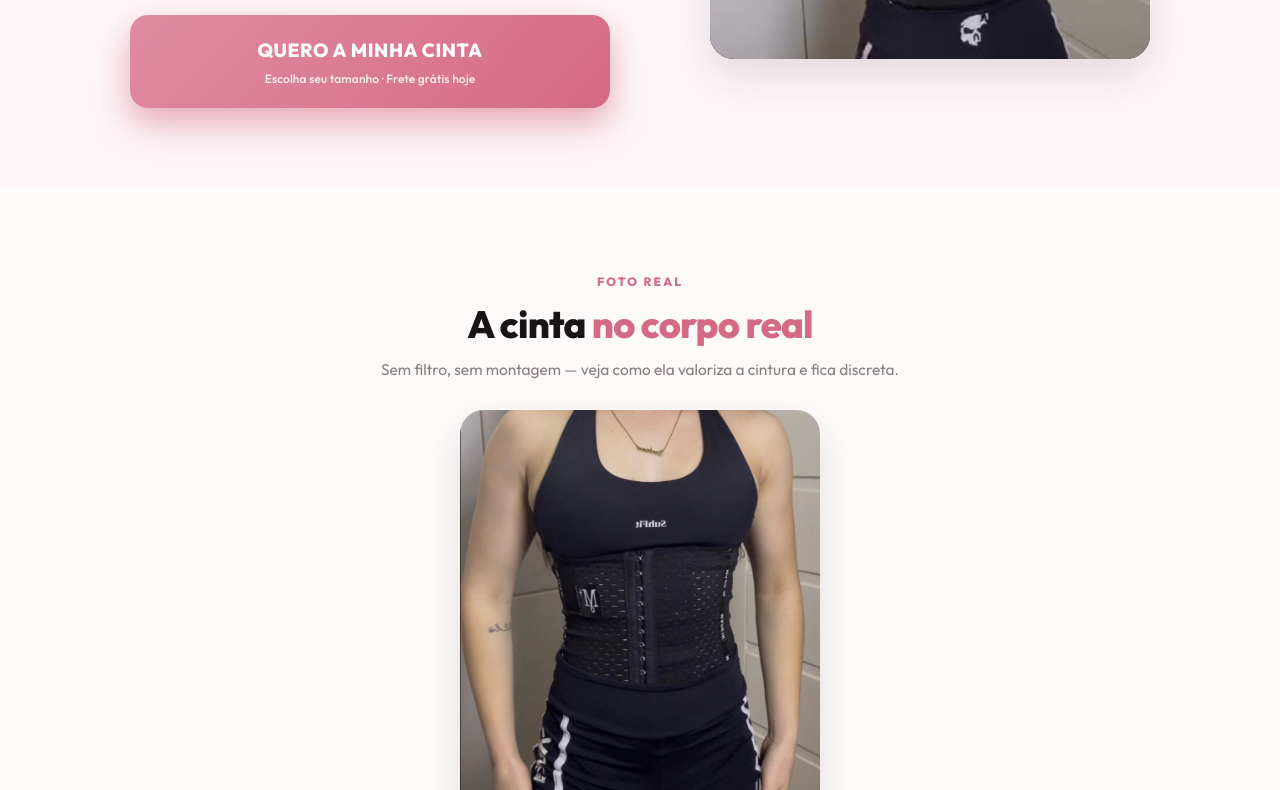
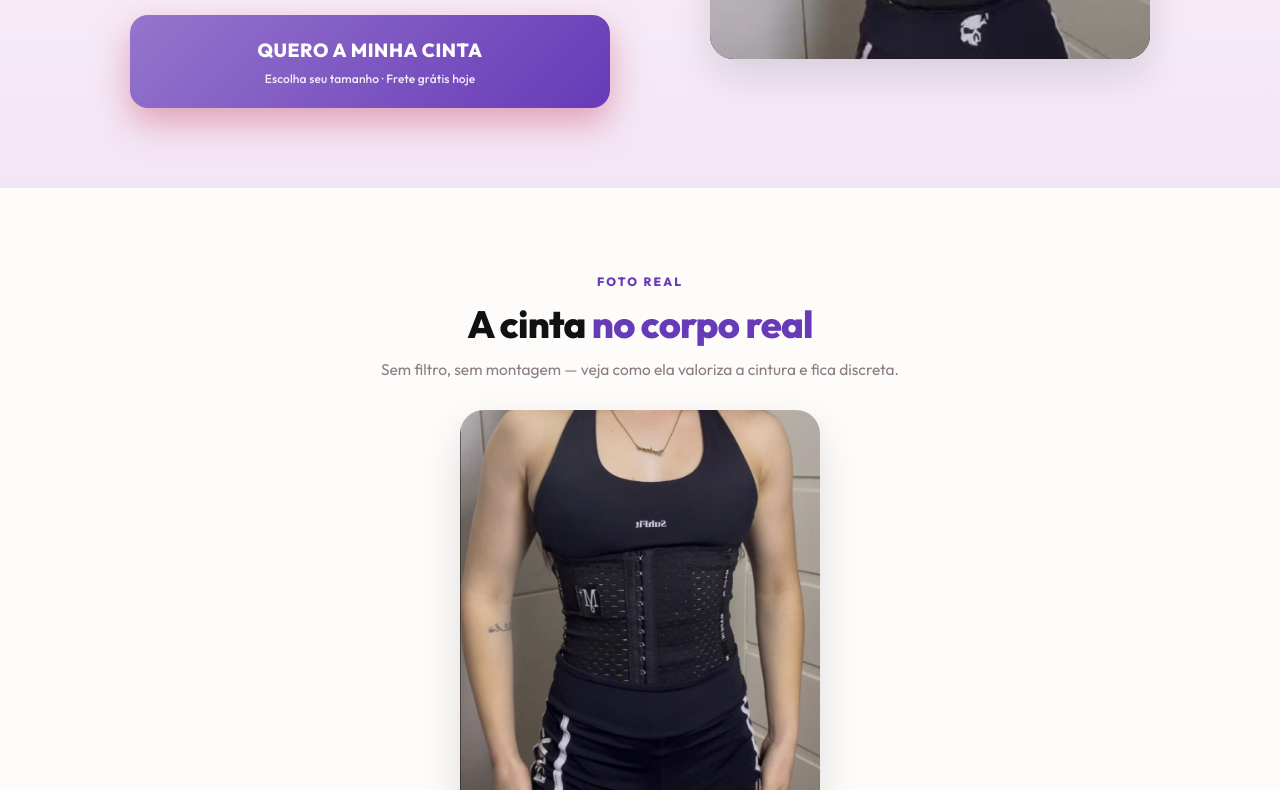
Before and after one commit to spotiify-avalia/cinta-modeladora, a plain HTML site: page index.html in a window 1280 px wide. Shown: the part 645-1435 px from the top of the page. Drawn offline with Linux system fonts and the light colour scheme; grey boxes are pictures that could not be loaded.

Commit message:
Add files via upload

```diff
--- a/style.css
+++ b/style.css
@@ -1,21 +1,21 @@
 :root {
-  --preto: #181516;
-  --preto-soft: #2E292A;
-  --nude-claro: #FDFBFA;
-  --nude: #F4EBE6;
-  --nude-dark: #E6D5CB;
-  --rosa: #EAC0C8;
-  --rosa-forte: #E18BA3;
-  --rosa-deep: #D46A85;
-  --rosa-suave: #FDF5F7;
+  --preto: #111111;
+  --preto-soft: #222222;
+  --nude-claro: #FDFCFB;
+  --nude: #F4EBE4;
+  --nude-dark: #DEC7B6;
+  --rosa: #B39DDB;
+  --rosa-forte: #9575CD;
+  --rosa-deep: #673AB7;
+  --rosa-suave: #F3E5F5;
   --branco: #ffffff;
   --cinza: #8a7d80;
   --verde: #3a8a5f;
 
-  --sombra: 0 10px 30px rgba(212, 106, 133, 0.08);
-  --sombra-forte: 0 16px 40px rgba(40, 20, 28, 0.12);
-  --sombra-hover: 0 18px 45px rgba(212, 106, 133, 0.25);
-  --sombra-glass: 0 8px 32px rgba(31, 38, 135, 0.05);
+  --sombra: 0 10px 30px rgba(103, 58, 183, 0.08);
+  --sombra-forte: 0 16px 40px rgba(17, 17, 17, 0.12);
+  --sombra-hover: 0 18px 45px rgba(103, 58, 183, 0.25);
+  --sombra-glass: 0 8px 32px rgba(17, 17, 17, 0.05);
 }
 
 * { margin: 0; padding: 0; box-sizing: border-box; -webkit-tap-highlight-color: transparent; }
@@ -257,6 +257,10 @@ a { text-decoration: none; color: inherit; }
   width: 46px; height: 46px; border-radius: 50%;
   background: linear-gradient(135deg, var(--rosa-forte), var(--rosa-deep));
   display: flex; align-items: center; justify-content: center; font-weight: 800; color: #fff; font-size: 18px;
+  overflow: hidden;
+}
+.rev .av img {
+  width: 100%; height: 100%; object-fit: cover;
 }
 .rev .name { font-weight: 800; font-size: 15px; }
 .rev .verified { font-size: 12px; color: var(--verde); font-weight: 700; margin-top: 2px; }
```
Also changed, not shown: mulher2..jpg (added).
